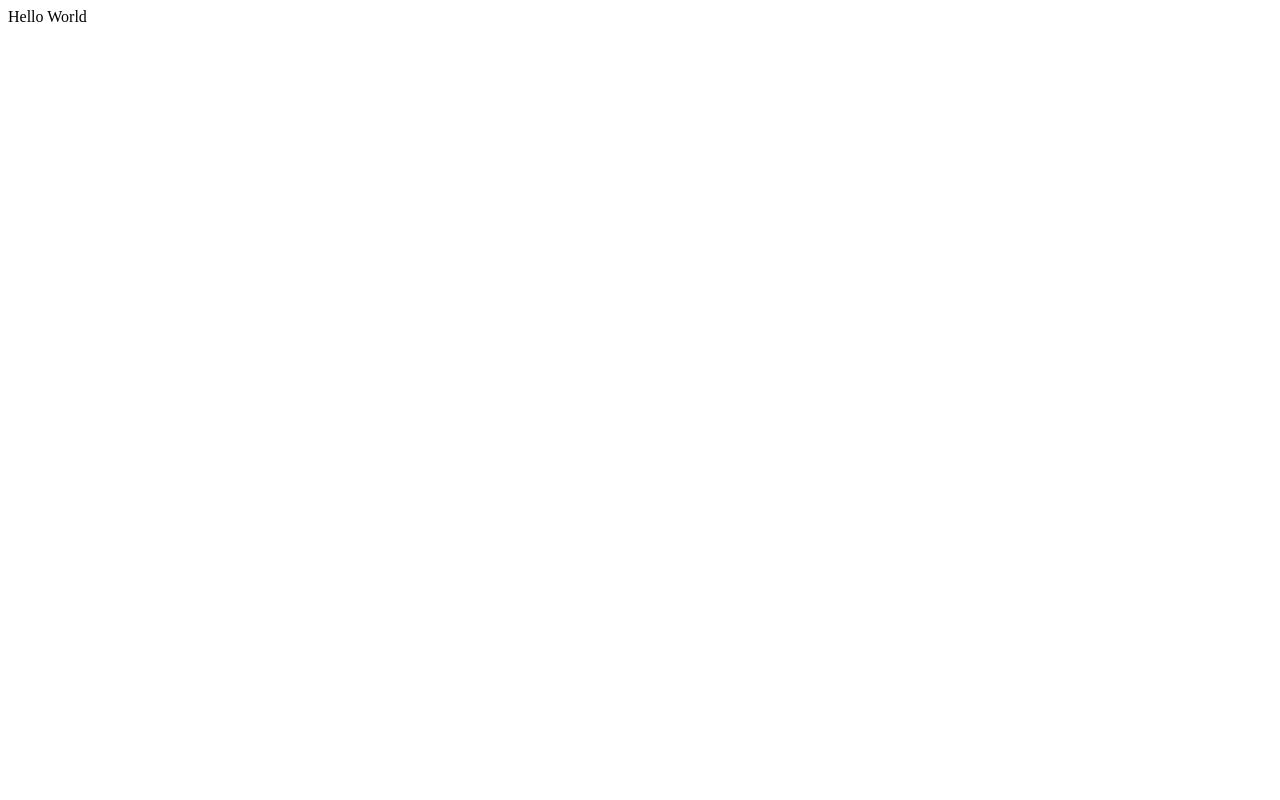
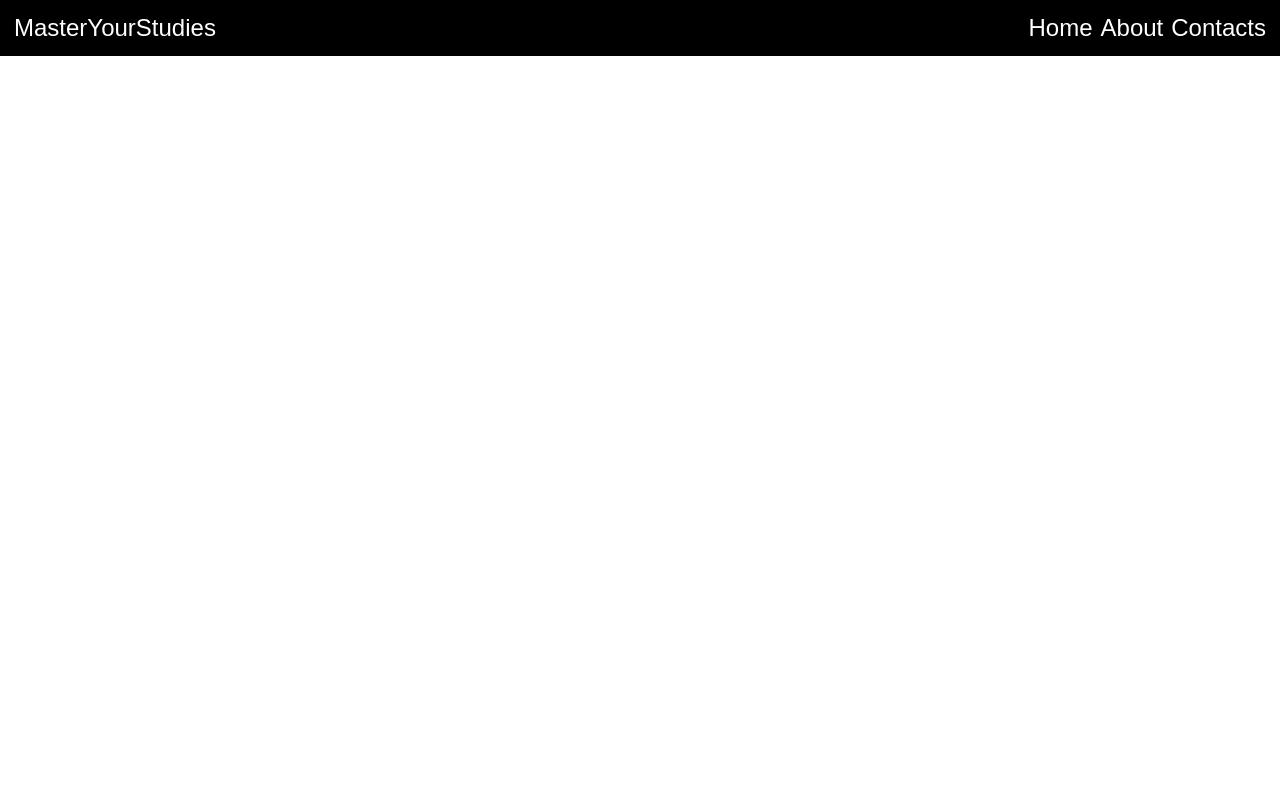
Before and after one commit to YuvrajKumar094/newProjectPrac, a Django app: page / in a window 1280 px wide. Before the commit the page is almost empty. Run offline with Django 4.2, Linux system fonts and the light colour scheme.

Commit message:
Added Css File

```diff
--- a/HomePage/urls.py
+++ b/HomePage/urls.py
@@ -2,5 +2,5 @@ from django.urls import path
 from .views import HomePageView
 
 urlpatterns = [
-path('', HomePageView, name='home')
+path('', HomePageView.as_view(), name='home')
 ]
--- a/HomePage/views.py
+++ b/HomePage/views.py
@@ -1,9 +1,10 @@
 from django.shortcuts import render
 from django.http import HttpResponse
+from django.views.generic import TemplateView
 
 
 
 
 # Create your views here.
-def HomePageView(request):
-    return HttpResponse("Hello World")
+class HomePageView(TemplateView):
+    template_name = "home.html"
--- /dev/null
+++ b/static/CSS/homeStyle.css
@@ -0,0 +1,29 @@
+*{
+    margin: 0;
+    padding: 0;
+    box-sizing: border-box;
+    font-family:   sans-serif;
+    font-size: 18px;
+}
+nav{
+    display: flex;
+    justify-content: space-between;
+    background: black;
+    padding: 10px;
+
+}
+nav ul{
+    display: flex;
+}
+nav ul li,span{
+    padding: 4px;
+    list-style: none;
+    color: white;
+    font-size: 24px;
+}
+
+
+
+nav ul img{
+    height: 100px;
+}
--- a/templates/home.html
+++ b/templates/home.html
@@ -1,16 +1,24 @@
-{%load static%}
+{% load static %}
 <!DOCTYPE html>
 <html lang="en">
 <head>
     <meta charset="UTF-8">
     <meta name="viewport" content="width=device-width, initial-scale=1.0">
+    <link href="{% static "CSS/homeStyle.css" %}" rel="stylesheet">
     <title>Document</title>
 </head>
 <body>
     <header>
         <nav>
             <ul>
-                <img src="" alt="">
+                {% comment %} <--<img src="{% static "IMG/logo.png" %}" alt="no Img"> --> {% endcomment %}
+                <span>MasterYourStudies</span>
+            </ul>
+            <ul>
+                <li class="navLinks">Home</li>
+                <li class="navLinks">About</li>
+                <li class="navLinks">Contacts</li>
+
             </ul>
         </nav>
     </header>
```
Also changed, not shown: static/IMG/logo.png (added), 1 other file.
